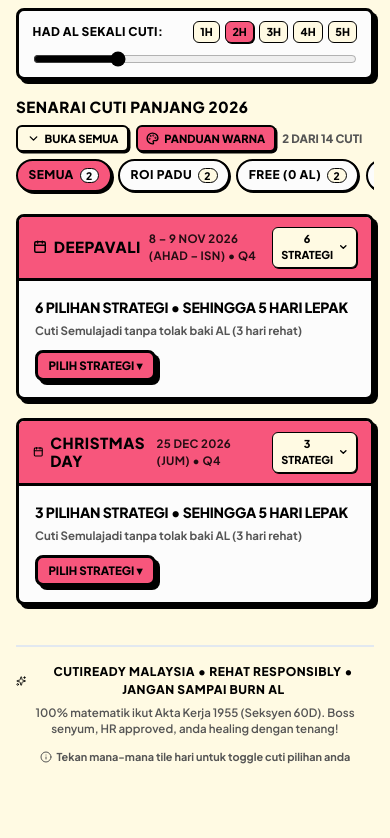
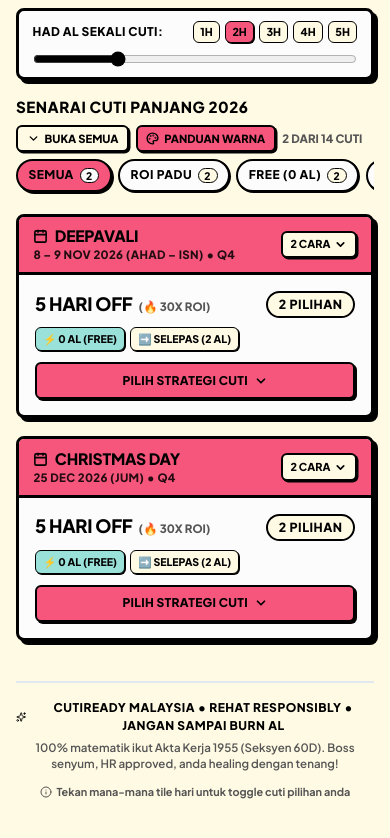
Before and after one commit to NurazimRoizan/CutiReady, a React (Vite) app: page / in a window 390 px wide. Shown: the part 1145-1983 px from the top of the page. Built offline with nearby package versions, Linux system fonts and the light colour scheme.

Commit message:
fix(mobile): stack holiday header vertically and curate distinct strategies

```diff
--- a/src/components/GroupedHolidayCard.tsx
+++ b/src/components/GroupedHolidayCard.tsx
@@ -86,17 +86,58 @@ export function GroupedHolidayCard({
     <BrutalistCard
       headerColor={activePlannedStrategy ? 'var(--accent-green)' : 'var(--accent-yellow)'}
       title={
-        <div style={{ display: 'flex', alignItems: 'center', gap: '0.4rem', cursor: 'pointer' }} onClick={() => setIsExpanded(!isExpanded)}>
-          <Calendar size={14} strokeWidth={2.5} />
-          <span>{holiday.title}</span>
+        <div
+          onClick={() => setIsExpanded(!isExpanded)}
+          style={{
+            display: 'flex',
+            flexDirection: 'column',
+            gap: '0.15rem',
+            cursor: 'pointer',
+            minWidth: 0,
+            paddingRight: '0.25rem',
+          }}
+        >
+          {/* Row 1: Holiday Title */}
+          <div
+            style={{
+              display: 'flex',
+              alignItems: 'center',
+              gap: '0.4rem',
+              fontSize: '0.98rem',
+              fontWeight: 900,
+              textTransform: 'uppercase',
+              letterSpacing: '-0.2px',
+              lineHeight: 1.2,
+              color: 'var(--text-color)',
+            }}
+          >
+            <Calendar size={15} strokeWidth={2.5} style={{ flexShrink: 0 }} />
+            <span style={{ overflow: 'hidden', textOverflow: 'ellipsis', whiteSpace: 'nowrap' }}>
+              {holiday.title}
+            </span>
+          </div>
+
+          {/* Row 2: Formatted Date Range & Quarter (Never squished!) */}
+          <div
+            style={{
+              fontSize: '0.72rem',
+              fontWeight: 800,
+              textTransform: 'uppercase',
+              letterSpacing: '0.3px',
+              lineHeight: 1.2,
+              color: 'var(--text-color)',
+              opacity: 0.85,
+            }}
+          >
+            {holiday.holidayDatesFormatted} • {holiday.quarter}
+          </div>
         </div>
       }
-      subtitle={`${holiday.holidayDatesFormatted} • ${holiday.quarter}`}
       headerAction={
-        <div style={{ display: 'flex', alignItems: 'center', gap: '0.35rem' }}>
+        <div style={{ display: 'flex', alignItems: 'center', gap: '0.35rem', flexShrink: 0 }}>
           {activePlannedStrategy && (
             <BrutalistBadge color="var(--bg-primary)">
-              🔒 DAH LOCK
+              🔒 LOCK
             </BrutalistBadge>
           )}
           <button
@@ -105,9 +146,9 @@ export function GroupedHolidayCard({
             title={isExpanded ? 'Tutup butiran cuti' : 'Buka pilihan strategi'}
             style={{
               backgroundColor: 'var(--bg-primary)',
-              border: '1.5px solid var(--border-color)',
+              border: '2px solid var(--border-color)',
               borderRadius: 'var(--border-radius-sm)',
-              padding: '0.2rem 0.45rem',
+              padding: '0.22rem 0.45rem',
               fontSize: '0.68rem',
               fontWeight: 900,
               textTransform: 'uppercase',
@@ -115,72 +156,139 @@ export function GroupedHolidayCard({
               display: 'inline-flex',
               alignItems: 'center',
               gap: '0.25rem',
-              boxShadow: '1px 1px 0px var(--border-color)',
+              boxShadow: '1.5px 1.5px 0px var(--border-color)',
               color: 'var(--text-color)',
+              whiteSpace: 'nowrap',
+              flexShrink: 0,
             }}
           >
-            <span>{holiday.strategies.length} STRATEGI</span>
-            {isExpanded ? <ChevronUp size={12} strokeWidth={3} /> : <ChevronDown size={12} strokeWidth={3} />}
+            <span>{holiday.strategies.length} CARA</span>
+            {isExpanded ? (
+              <ChevronUp size={13} strokeWidth={3} />
+            ) : (
+              <ChevronDown size={13} strokeWidth={3} />
+            )}
           </button>
         </div>
       }
       style={{ marginBottom: '1.15rem' }}
     >
-      {/* 1. Collapsed State: Fast Skim Mode */}
+      {/* 1. Collapsed State: Fast-Skim Mobile Summary */}
       {!isExpanded ? (
         <div
           onClick={() => setIsExpanded(true)}
           style={{
             cursor: 'pointer',
             display: 'flex',
+            flexDirection: 'column',
+            gap: '0.55rem',
+          }}
+        >
+          {/* Top highlight row: Max days off & ROI badge */}
+          <div
+            style={{
+              display: 'flex',
               justifyContent: 'space-between',
               alignItems: 'center',
-            gap: '0.65rem',
-            flexWrap: 'wrap',
+              gap: '0.5rem',
             }}
           >
-          <div style={{ display: 'flex', flexDirection: 'column', gap: '0.25rem' }}>
+            <div style={{ display: 'flex', alignItems: 'baseline', gap: '0.4rem' }}>
+              <span
+                style={{
+                  fontSize: '1.15rem',
+                  fontWeight: 900,
+                  color: 'var(--text-color)',
+                  lineHeight: 1,
+                  letterSpacing: '-0.3px',
+                }}
+              >
+                {holiday.maxDaysOff} HARI OFF
+              </span>
+              <span
+                style={{
+                  fontSize: '0.72rem',
+                  fontWeight: 800,
+                  color: 'var(--text-muted)',
+                  textTransform: 'uppercase',
+                }}
+              >
+                (🔥 {holiday.bestRoi}x ROI)
+              </span>
+            </div>
+
+            <BrutalistBadge color={activePlannedStrategy ? 'var(--accent-green)' : 'var(--bg-primary)'}>
+              {activePlannedStrategy ? '🔒 DAH LOCK' : `${holiday.strategies.length} PILIHAN`}
+            </BrutalistBadge>
+          </div>
+
+          {/* Strategy Chips Preview */}
           <div
             style={{
-                fontSize: '0.88rem',
+              display: 'flex',
+              gap: '0.3rem',
+              flexWrap: 'wrap',
+              alignItems: 'center',
+            }}
+          >
+            {holiday.strategies.map((strat) => {
+              const isStratPlanned =
+                strat.bridge.alDaysRequired > 0 &&
+                strat.bridge.annualLeaveDates.every((d) => plannedLeaveDates.includes(d));
+
+              return (
+                <span
+                  key={strat.id}
+                  style={{
+                    fontSize: '0.66rem',
                     fontWeight: 900,
                     textTransform: 'uppercase',
-                letterSpacing: '-0.2px',
+                    padding: '0.2rem 0.45rem',
+                    borderRadius: 'var(--border-radius-sm)',
+                    border: '1.5px solid var(--border-color)',
+                    backgroundColor: isStratPlanned
+                      ? 'var(--accent-green)'
+                      : strat.type === 'ZERO_AL'
+                      ? 'var(--accent-cyan)'
+                      : 'var(--bg-primary)',
                     color: 'var(--text-color)',
+                    boxShadow: '1px 1px 0px var(--border-color)',
+                    display: 'inline-flex',
+                    alignItems: 'center',
+                    gap: '0.2rem',
                   }}
                 >
-              {holiday.strategies.length > 1
-                ? `${holiday.strategies.length} Pilihan Strategi • Sehingga ${holiday.maxDaysOff} Hari Lepak`
-                : `${holiday.maxDaysOff} Hari Lepak • ${activeStrategy.label}`}
+                  {isStratPlanned && '🔒 '}
+                  {strat.label}
+                </span>
+              );
+            })}
           </div>
+
+          {/* Full-width tactile action button */}
           <div
             style={{
-                fontSize: '0.72rem',
-                fontWeight: 700,
-                color: 'var(--text-muted)',
+              backgroundColor: 'var(--accent-yellow)',
+              border: '2px solid var(--border-color)',
+              borderRadius: 'var(--border-radius-sm)',
+              padding: '0.45rem',
+              boxShadow: '2px 2px 0px var(--border-color)',
+              display: 'flex',
+              alignItems: 'center',
+              justifyContent: 'center',
+              gap: '0.35rem',
+              fontSize: '0.75rem',
+              fontWeight: 900,
+              textTransform: 'uppercase',
+              letterSpacing: '0.3px',
+              color: 'var(--accent-yellow-text)',
+              marginTop: '0.15rem',
+              userSelect: 'none',
             }}
           >
-              {activePlannedStrategy
-                ? `🔒 Sedang lock: ${activePlannedStrategy.label}`
-                : activeStrategy.description}
+            <span>PILIH STRATEGI CUTI</span>
+            <ChevronDown size={14} strokeWidth={3} />
           </div>
-          </div>
-
-          <BrutalistButton
-            size="sm"
-            color="var(--accent-yellow)"
-            onClick={(e) => {
-              e.stopPropagation();
-              setIsExpanded(true);
-            }}
-            style={{
-              padding: '0.35rem 0.65rem',
-              fontSize: '0.72rem',
-              fontWeight: 900,
-            }}
-          >
-            PILIH STRATEGI ▾
-          </BrutalistButton>
         </div>
       ) : (
         /* 2. Expanded State: Full Strategy Switcher & Interactive Day Strip */
@@ -464,6 +572,33 @@ export function GroupedHolidayCard({
               </div>
             </BrutalistButton>
           </div>
+
+          {/* Close Details Button */}
+          <button
+            type="button"
+            onClick={() => setIsExpanded(false)}
+            style={{
+              marginTop: '0.65rem',
+              width: '100%',
+              backgroundColor: 'var(--bg-primary)',
+              border: '1.5px solid var(--border-color)',
+              borderRadius: 'var(--border-radius-sm)',
+              padding: '0.35rem',
+              fontSize: '0.68rem',
+              fontWeight: 900,
+              textTransform: 'uppercase',
+              cursor: 'pointer',
+              display: 'flex',
+              alignItems: 'center',
+              justifyContent: 'center',
+              gap: '0.25rem',
+              boxShadow: '1px 1px 0px var(--border-color)',
+              color: 'var(--text-muted)',
+            }}
+          >
+            <span>TUTUP BUTIRAN</span>
+            <ChevronUp size={12} strokeWidth={3} />
+          </button>
         </div>
       )}
     </BrutalistCard>
--- a/src/engine/calendarEngine.ts
+++ b/src/engine/calendarEngine.ts
@@ -347,8 +347,68 @@ export function groupBridgesByHoliday(
       };
     });
 
+    // Smart curation: Deduplicate redundant variations within each category
+    // (e.g. keep only the best/most meaningful BEFORE, AFTER, COMBO options instead of 10+ permutations)
+    const curatedStrategies: HolidayStrategy[] = [];
+
+    // 1. Zero AL option (if any, keep the one with most days off)
+    const zeroAlList = strategies.filter((s) => s.type === 'ZERO_AL');
+    if (zeroAlList.length > 0) {
+      curatedStrategies.push(zeroAlList[0]);
+    }
+
+    // 2. Before options (keep at most 2: lowest AL and highest days off)
+    const beforeList = strategies.filter((s) => s.type === 'BEFORE');
+    if (beforeList.length > 0) {
+      curatedStrategies.push(beforeList[0]);
+      const maxDaysBefore = beforeList.reduce((max, s) =>
+        s.bridge.totalDaysOff > max.bridge.totalDaysOff ? s : max
+      );
+      if (maxDaysBefore.id !== beforeList[0].id) {
+        curatedStrategies.push(maxDaysBefore);
+      }
+    }
+
+    // 3. After options (keep at most 2: lowest AL and highest days off)
+    const afterList = strategies.filter((s) => s.type === 'AFTER');
+    if (afterList.length > 0) {
+      curatedStrategies.push(afterList[0]);
+      const maxDaysAfter = afterList.reduce((max, s) =>
+        s.bridge.totalDaysOff > max.bridge.totalDaysOff ? s : max
+      );
+      if (maxDaysAfter.id !== afterList[0].id) {
+        curatedStrategies.push(maxDaysAfter);
+      }
+    }
+
+    // 4. Combo option (keep the single best combo: max total days off)
+    const comboList = strategies.filter((s) => s.type === 'COMBO');
+    if (comboList.length > 0) {
+      const bestCombo = comboList.reduce((best, s) => {
+        if (s.bridge.totalDaysOff !== best.bridge.totalDaysOff) {
+          return s.bridge.totalDaysOff > best.bridge.totalDaysOff ? s : best;
+        }
+        return s.bridge.roiMultiplier > best.bridge.roiMultiplier ? s : best;
+      });
+      curatedStrategies.push(bestCombo);
+    }
+
+    // 5. Midweek option (if no before/after/combo, or if standalone)
+    const midweekList = strategies.filter((s) => s.type === 'MIDWEEK');
+    if (curatedStrategies.length === 0 && midweekList.length > 0) {
+      curatedStrategies.push(midweekList[0]);
+      const maxMidweek = midweekList.reduce((max, s) =>
+        s.bridge.totalDaysOff > max.bridge.totalDaysOff ? s : max
+      );
+      if (maxMidweek.id !== midweekList[0].id) {
+        curatedStrategies.push(maxMidweek);
+      }
+    }
+
+    const finalStrategies = curatedStrategies.length > 0 ? curatedStrategies : strategies.slice(0, 4);
+
     // Sort strategies: 0 AL first, then fewest AL required, then max days off descending
-    strategies.sort((a, b) => {
+    finalStrategies.sort((a, b) => {
       if (a.type === 'ZERO_AL' && b.type !== 'ZERO_AL') return -1;
       if (b.type === 'ZERO_AL' && a.type !== 'ZERO_AL') return 1;
       if (a.bridge.alDaysRequired !== b.bridge.alDaysRequired) {
@@ -358,9 +418,9 @@ export function groupBridgesByHoliday(
     });
 
     // Mark the best recommended strategy (0 AL baseline or highest ROI multiplier)
-    let bestStrategy = strategies[0];
+    let bestStrategy = finalStrategies[0];
     let maxScore = -1;
-    strategies.forEach((s) => {
+    finalStrategies.forEach((s) => {
       const score =
         s.type === 'ZERO_AL'
           ? 1000 + s.bridge.totalDaysOff
@@ -385,9 +445,9 @@ export function groupBridgesByHoliday(
       holidayDatesFormatted = `${format(startParsed, 'd')} – ${format(endParsed, 'd MMM yyyy')} (${startDow} – ${endDow})`;
     }
 
-    const maxDaysOff = Math.max(...strategies.map((s) => s.bridge.totalDaysOff));
-    const minAlRequired = Math.min(...strategies.map((s) => s.bridge.alDaysRequired));
-    const bestRoi = Math.max(...strategies.map((s) => s.bridge.roiMultiplier));
+    const maxDaysOff = Math.max(...finalStrategies.map((s) => s.bridge.totalDaysOff));
+    const minAlRequired = Math.min(...finalStrategies.map((s) => s.bridge.alDaysRequired));
+    const bestRoi = Math.max(...finalStrategies.map((s) => s.bridge.roiMultiplier));
 
     // End date of the furthest bridge in this cluster (for past-holiday checking)
     const latestEndDate = matchedBridges.reduce((latest, b) => {
@@ -402,7 +462,7 @@ export function groupBridgesByHoliday(
       primaryDate: cluster.primaryDate,
       endDate: latestEndDate,
       quarter: cluster.quarter,
-      strategies,
+      strategies: finalStrategies,
       maxDaysOff,
       minAlRequired,
       bestRoi,
```
Lines whose indentation alone changed are shown as unchanged.
